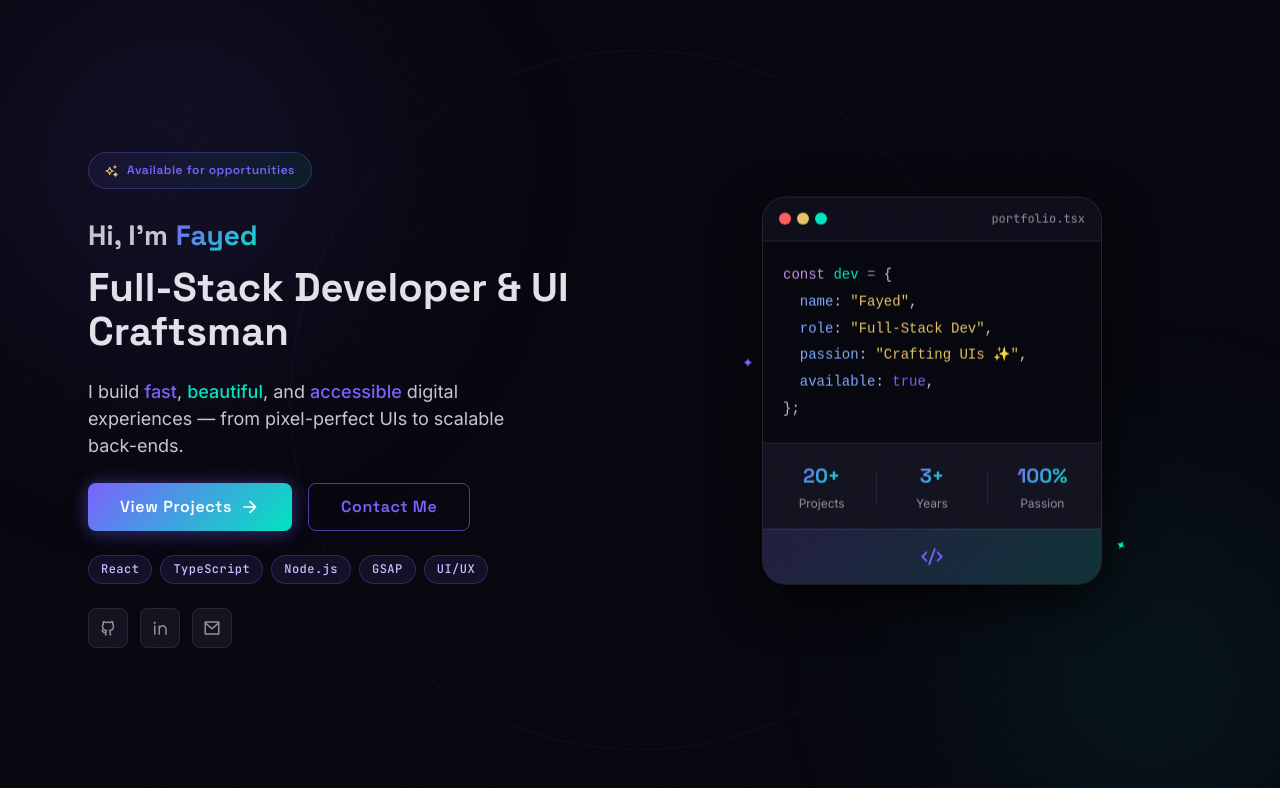
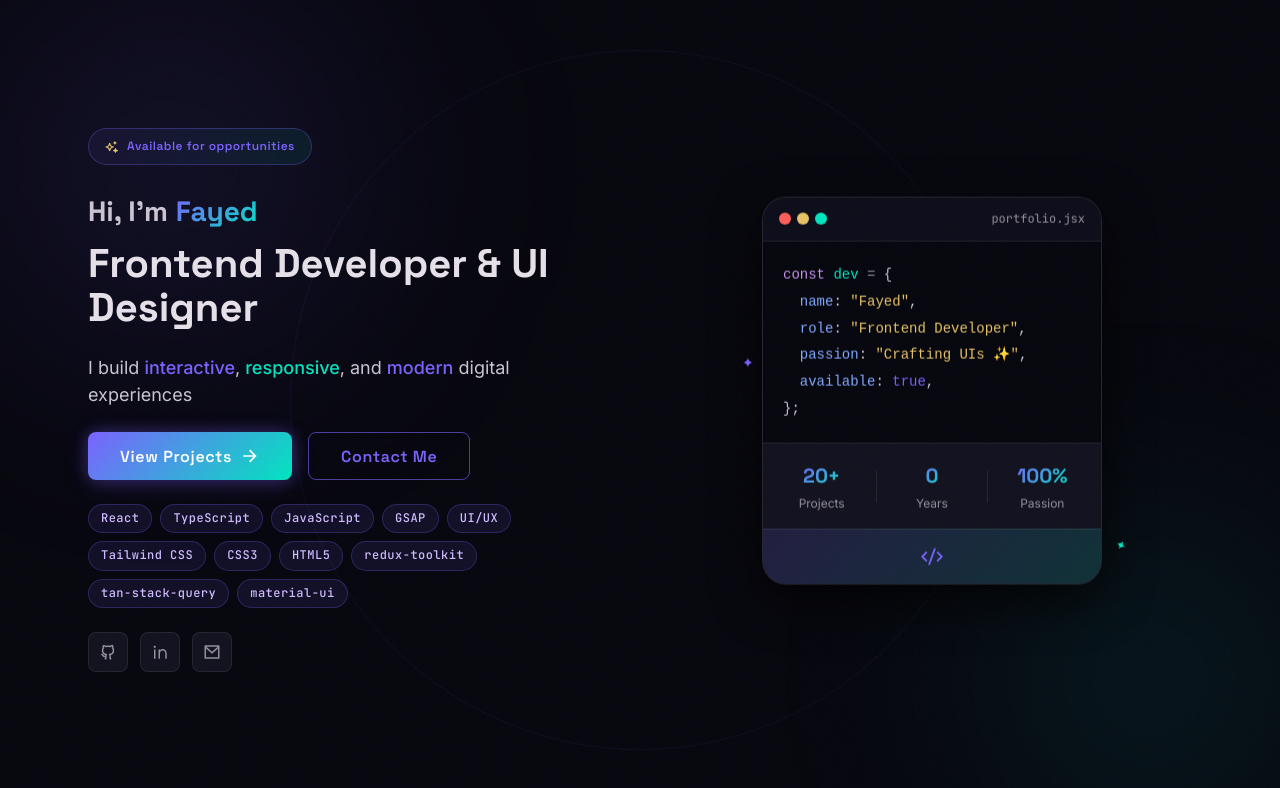
Before and after one commit to Fayed12/new-portfolio, a React (Vite) app: page / in a window 1280 px wide. Shown: the top 788 px of the page. Built offline with nearby package versions, Linux system fonts and the light colour scheme.

Commit message:
fix welcome page data error

```diff
--- a/src/App.jsx
+++ b/src/App.jsx
@@ -42,7 +42,7 @@ function App() {
       const timer = setTimeout(() => {
         setOpenWelcomePage(false)
         sessionStorage.setItem("welcomePage", "closed")
-      }, 7000)
+      }, 8000)
       return () => clearTimeout(timer)
     }
   }, [openWelcomePage])
--- a/src/pages/welcome-page/WelcomePage.jsx
+++ b/src/pages/welcome-page/WelcomePage.jsx
@@ -4,6 +4,11 @@ import styles from "./WelcomePage.module.css";
 
 // react
 import { useEffect, useRef } from "react";
+
+// react router
+import { useNavigate } from "react-router";
+
+// gsap
 import gsap from "gsap";
 
 // icons
@@ -16,16 +21,20 @@ import {
   RiSparklingLine,
 } from "react-icons/ri";
 
-const SKILLS = ["React", "TypeScript", "Node.js", "GSAP", "UI/UX"];
+const SKILLS = ["React", "TypeScript", "JavaScript", "GSAP", "UI/UX", "Tailwind CSS", "CSS3", "HTML5", "redux-toolkit", "tan-stack-query", "material-ui"];
 const SOCIAL = [
-  { icon: RiGithubLine, href: "https://github.com", label: "GitHub" },
-  { icon: RiLinkedinLine, href: "https://linkedin.com", label: "LinkedIn" },
+  { icon: RiGithubLine, href: "https://github.com/Fayed12", label: "GitHub" },
+  { icon: RiLinkedinLine, href: "https://www.linkedin.com/in/mohamed-fayed-b27928256/", label: "LinkedIn" },
   { icon: RiMailLine, href: "mailto:hello@fayed.dev", label: "Email" },
 ];
-const WORDS = ["Full-Stack", "Developer", "&", "UI", "Craftsman"];
+const WORDS = ["Frontend", "Developer", "&", "UI", "Designer"];
 
 // component
 export default function WelcomePage() {
+  // hooks
+  const navigate = useNavigate();
+
+  // refs
   const containerRef = useRef(null);
   const badgeRef = useRef(null);
   const headlineRef = useRef(null);
@@ -110,26 +119,26 @@ export default function WelcomePage() {
           </h1>
 
           <p className={styles.subtitle} ref={subRef}>
-            I build <span className={styles.accentViolet}>fast</span>,{" "}
-            <span className={styles.accentCyan}>beautiful</span>, and{" "}
-            <span className={styles.accentViolet}>accessible</span> digital experiences — from pixel-perfect UIs to scalable back-ends.
+            I build <span className={styles.accentViolet}>interactive</span>,{" "}
+            <span className={styles.accentCyan}>responsive</span>, and{" "}
+            <span className={styles.accentViolet}>modern</span> digital experiences
           </p>
 
           {/* CTA — using MainButton */}
           <div className={styles.cta} ref={ctaRef}>
             <MainButton
-              href="#projects"
               action="primary"
               size="lg"
               title="View Projects"
+              clickEvent={() => navigate('/projects')}
             >
               View Projects <RiArrowRightLine />
             </MainButton>
             <MainButton
-              href="#contact"
               action="ghost"
               size="lg"
               title="Contact Me"
+              clickEvent={() => navigate('/contact')}
             >
               Contact Me
             </MainButton>
@@ -158,7 +167,7 @@ export default function WelcomePage() {
             <div className={styles.card}>
               <div className={styles.cardHeader} aria-hidden="true">
                 <span className={styles.dotRed} /><span className={styles.dotYellow} /><span className={styles.dotGreen} />
-                <span className={styles.dotTitle}>portfolio.tsx</span>
+                <span className={styles.dotTitle}>portfolio.jsx</span>
               </div>
 
               <pre className={styles.codeBlock}>
@@ -171,7 +180,7 @@ export default function WelcomePage() {
                   <span className={styles.cStr}>&quot;Fayed&quot;</span>,
                   {"\n  "}
                   <span className={styles.cProp}>role</span>:{" "}
-                  <span className={styles.cStr}>&quot;Full-Stack Dev&quot;</span>,
+                  <span className={styles.cStr}>&quot;Frontend Developer&quot;</span>,
                   {"\n  "}
                   <span className={styles.cProp}>passion</span>:{" "}
                   <span className={styles.cStr}>&quot;Crafting UIs ✨&quot;</span>,
@@ -185,7 +194,7 @@ export default function WelcomePage() {
               <div className={styles.statsRow}>
                 <div className={styles.stat}><span className={styles.statVal}>20+</span><span className={styles.statLabel}>Projects</span></div>
                 <div className={styles.statDivider} />
-                <div className={styles.stat}><span className={styles.statVal}>3+</span><span className={styles.statLabel}>Years</span></div>
+                <div className={styles.stat}><span className={styles.statVal}>0</span><span className={styles.statLabel}>Years</span></div>
                 <div className={styles.statDivider} />
                 <div className={styles.stat}><span className={styles.statVal}>100%</span><span className={styles.statLabel}>Passion</span></div>
               </div>
```
